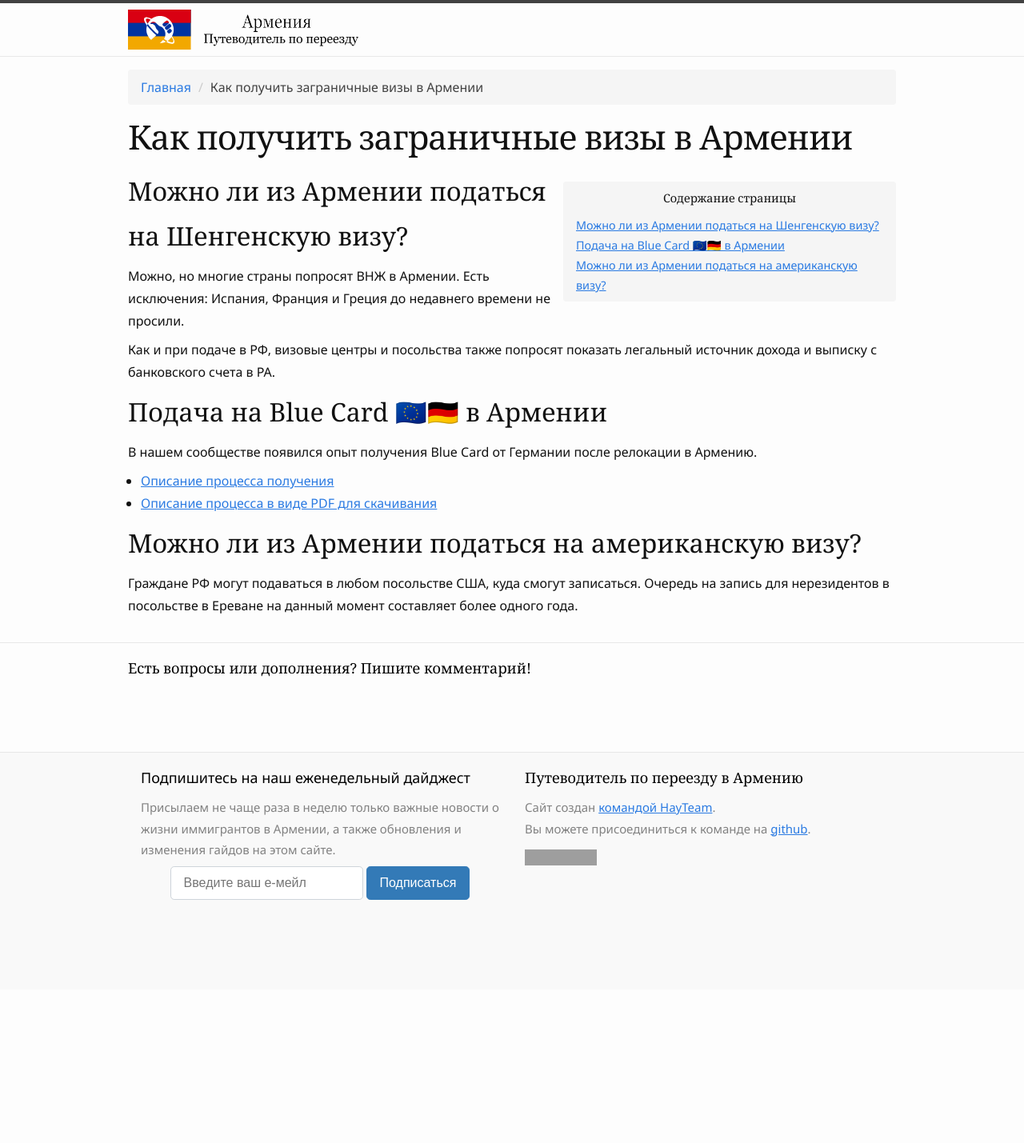
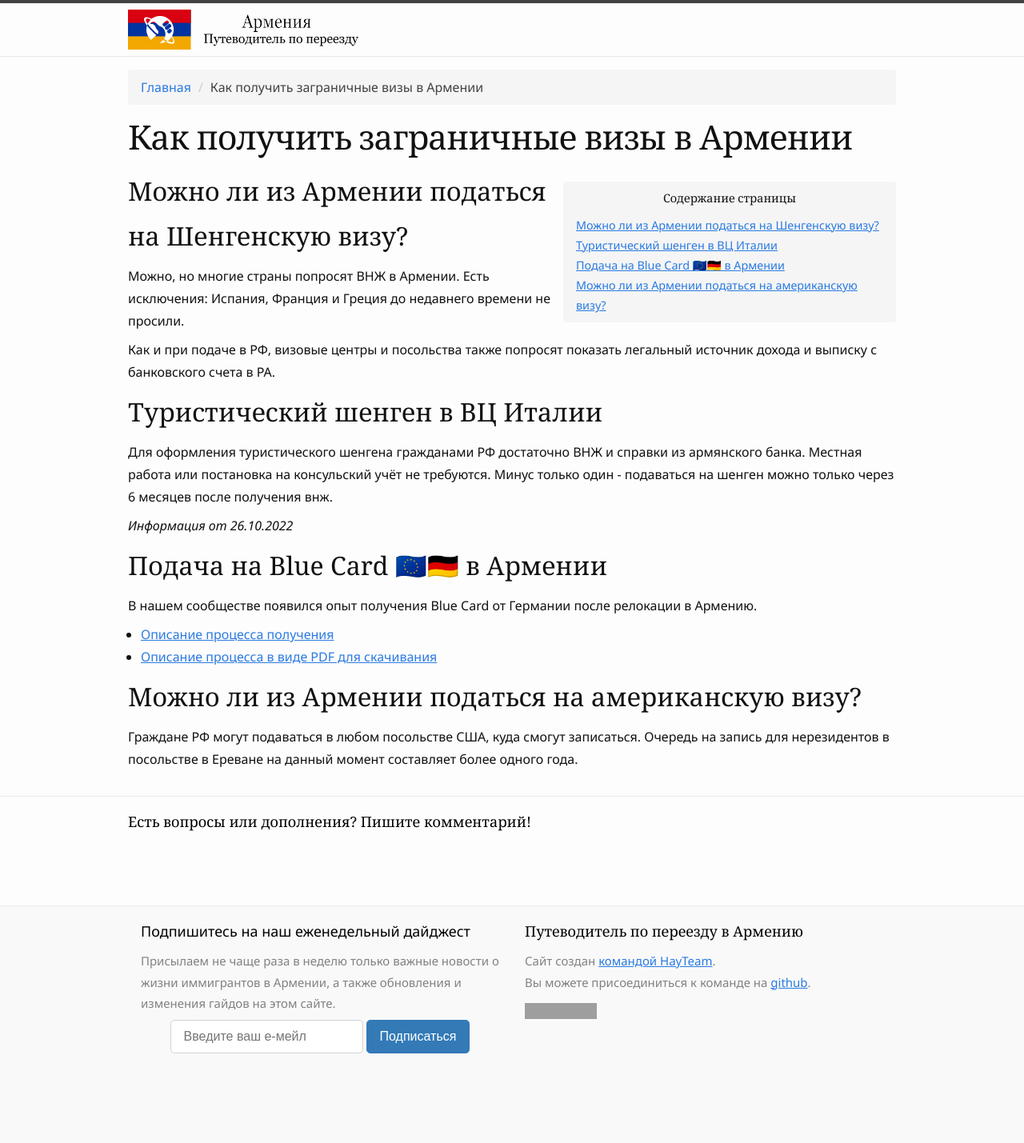
Before and after one commit to haywiki/haywiki.github.io, a Jekyll site: the page built from documents/foreign-visa.md, in a window 1280 px wide. Shown: the whole page at 80% size. Built offline with Jekyll 4.4.1, drawn with Linux system fonts in a browser that asks for light colours; a script that is not in the unit is left out; before the commit the page ends 1237 px from its top, so only the background shows below that; grey boxes are pictures that could not be loaded.

Commit message:
Информация о получении шенгена в ВЦ италии

```diff
--- a/documents/foreign-visa.md
+++ b/documents/foreign-visa.md
@@ -11,6 +11,14 @@ last_modified_at: 2022-10-21
 
 Как и при подаче в РФ, визовые центры и посольства также попросят показать легальный источник дохода и выписку с
 банковского счета в РА.
+
+## Туристический шенген в ВЦ Италии
+
+Для оформления туристического шенгена гражданами РФ достаточно ВНЖ и справки из армянского банка. Местная работа или
+постановка на консульский учёт не требуются. Минус только один - подаваться на шенген можно только через 6 месяцев
+после получения внж.
+
+*Информация от 26.10.2022*
 
 ## Подача на Blue Card 🇪🇺🇩🇪 в Армении
 
```
Also changed, not shown: other parts of documents/foreign-visa.md (+1 -1 lines), documents/residence.md (+1 -1 lines).
